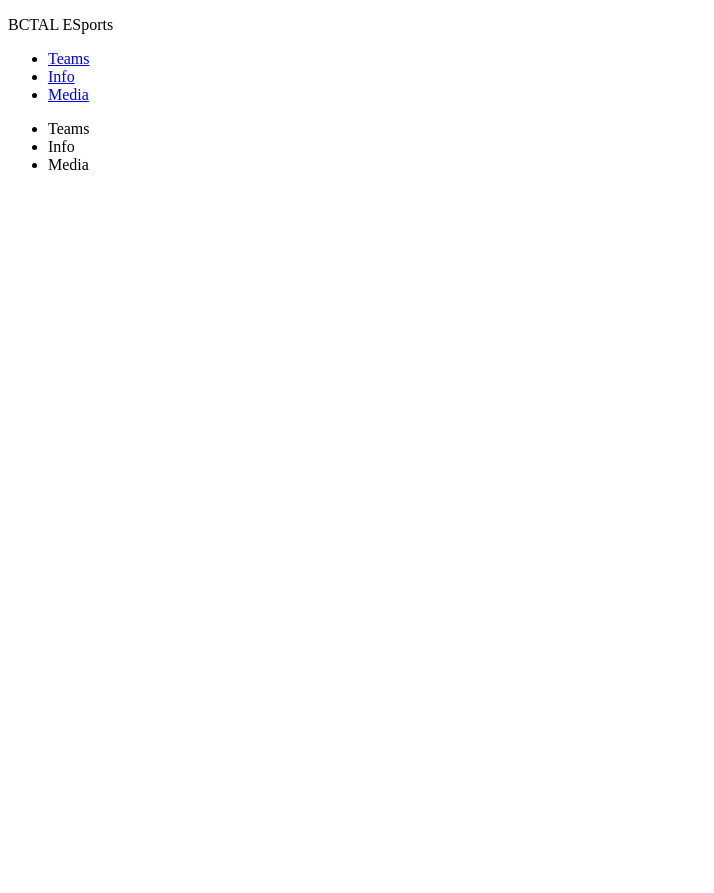
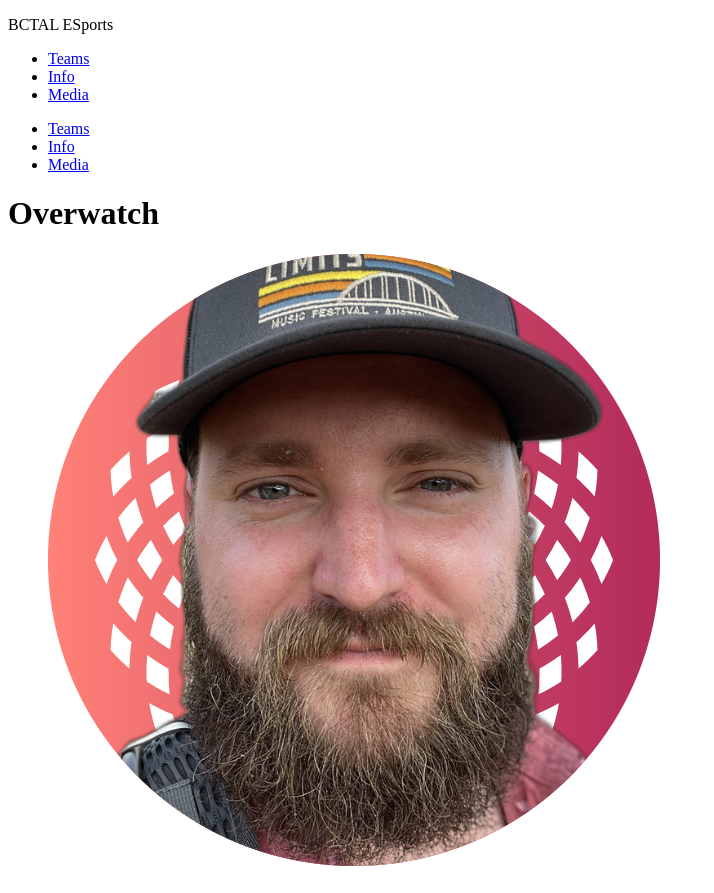
Before and after one commit to BenBentonOfficial/esports, a Next.js app: page /teams in a window 1280 px wide. Shown: the part 1280-2173 px from the top of the page, without its empty margins (0-714 px from the left). Before the commit the page ends 1470 px from the top, so only its background shows below. Built offline with nearby package versions, Linux system fonts and the light colour scheme.

Commit message:
adding team page

```diff
--- a/components/navbar.js
+++ b/components/navbar.js
@@ -59,13 +59,19 @@ export default function Navbar() {
           <label for="nav-drawer" className="drawer-overlay"></label>
           <ul className="menu p-4 w-80 bg-base-200">
             <li>
+              <Link href="/teams">
               <a>Teams</a>
+              </Link>
             </li>
             <li>
+            <Link href="/info">
               <a>Info</a>
+              </Link>
             </li>
             <li>
+            <Link href="/">
               <a>Media</a>
+              </Link>
             </li>
           </ul>
         </div>
--- a/components/playerCard.js
+++ b/components/playerCard.js
@@ -3,7 +3,17 @@ import Link from 'next/link'
 export default function PlayerCard(props){
   return (
     <>
-      <div className="card"
+      <div className="card text-center shadow-2xl sm:text-sm">
+        <figure className="px-10 pt-10" >
+          <img src={props.imgURL} className="object-center object-cover rounded-full"></img>
+        </figure>
+        <div className="card-body">
+          <h2 className="card-title">{props.name}</h2>
+          <p>{props.playerTag}</p>
+          <p>{props.position}</p>
+          <p>{props.grade}</p>
+        </div>
+      </div>
     </>
   )
 }
--- a/pages/teams.js
+++ b/pages/teams.js
@@ -1,10 +1,19 @@
+import Carousel from "../components/carousel";
 import Navbar from "../components/navbar";
+import PlayerCard from "../components/playerCard";
 
 export default function Teams() {
   return (
     <>
       <Navbar />
-      <div className="prose lg:prose-xl">
+      <h1>Overwatch</h1>
+      <div class="grid grid-cols-2 md:grid-cols-3 gap-6">
+      <PlayerCard name="Benjamin Benton" grade="Master" playerTag="Hexxus" position="Coach" imgURL="/images/ben_pfp.png"/>
+      <PlayerCard name="Benjamin Benton" grade="Master" playerTag="Hexxus" position="Coach" imgURL="/images/ben_pfp.png"/>
+      <PlayerCard name="Benjamin Benton" grade="Master" playerTag="Hexxus" position="Coach" imgURL="/images/ben_pfp.png"/>
+      <PlayerCard name="Benjamin Benton" grade="Master" playerTag="Hexxus" position="Coach" imgURL="/images/ben_pfp.png"/>
+      <PlayerCard name="Benjamin Benton" grade="Master" playerTag="Hexxus" position="Coach" imgURL="/images/ben_pfp.png"/>
+      <PlayerCard name="Benjamin Benton" grade="Master" playerTag="Hexxus" position="Coach" imgURL="/images/ben_pfp.png"/>
       </div>
     </>
   );
```
Also changed, not shown: public/images/ben_pfp.png (added).
